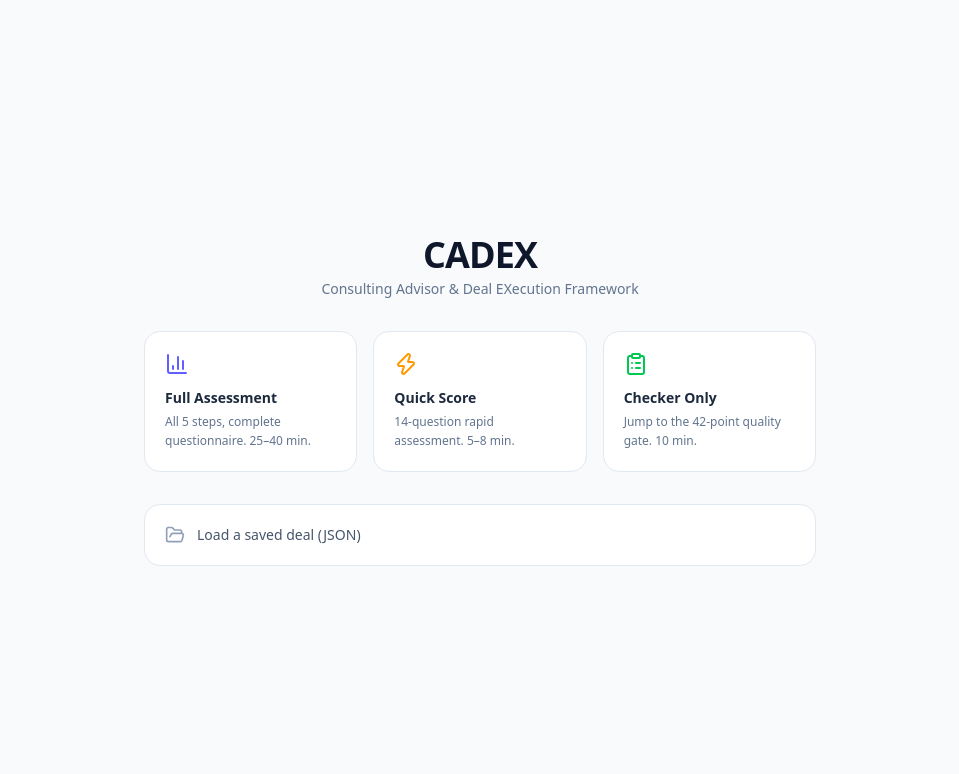
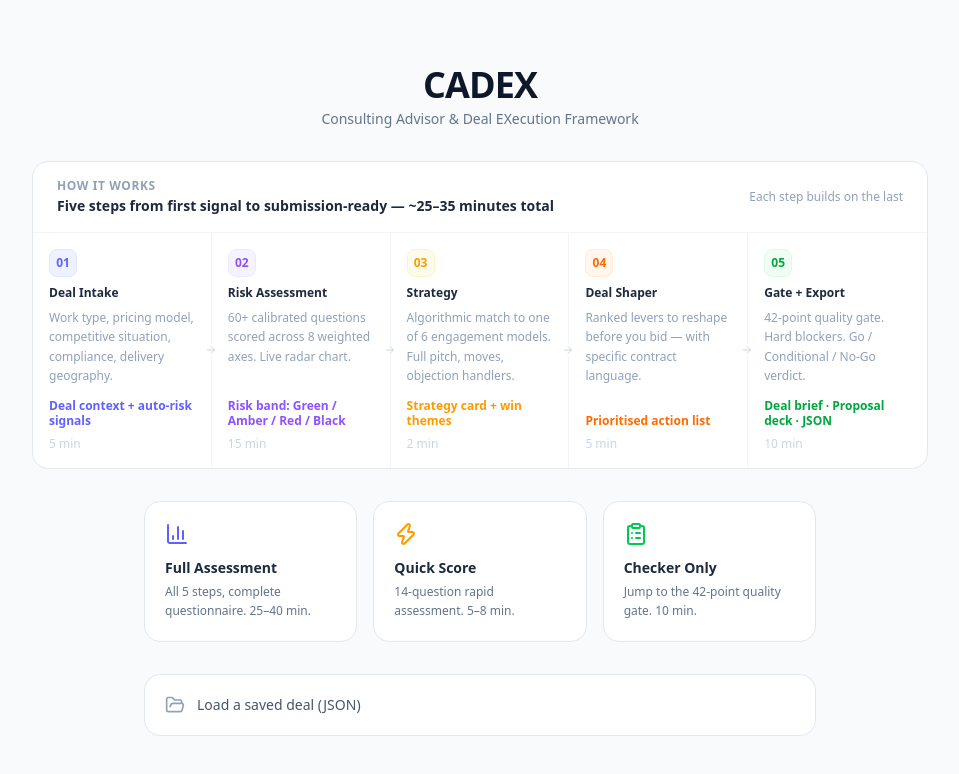
Before and after one commit to gauravs19/cadex, a React (Vite) app in the folder cadex-app/: page / in a window 1280 px wide. Shown: the top 774 px of the page, without its empty margins (160-1119 px from the left). Built offline with nearby package versions, Linux system fonts and the light colour scheme.

Commit message:
Add process flow overview to Home screen before entry mode selection

```diff
--- a/cadex-app/src/pages/Home.tsx
+++ b/cadex-app/src/pages/Home.tsx
@@ -1,6 +1,59 @@
 import { useDealStore } from '../store/dealStore'
-import { Zap, ClipboardList, BarChart3, FolderOpen } from 'lucide-react'
+import { Zap, ClipboardList, BarChart3, FolderOpen, ArrowRight } from 'lucide-react'
 import type { Deal } from '../types'
+
+const PROCESS_STEPS = [
+  {
+    num: '01',
+    title: 'Deal Intake',
+    desc: 'Work type, pricing model, competitive situation, compliance, delivery geography.',
+    output: 'Deal context + auto-risk signals',
+    time: '5 min',
+    color: 'text-indigo-500',
+    bg: 'bg-indigo-50',
+    border: 'border-indigo-100',
+  },
+  {
+    num: '02',
+    title: 'Risk Assessment',
+    desc: '60+ calibrated questions scored across 8 weighted axes. Live radar chart.',
+    output: 'Risk band: Green / Amber / Red / Black',
+    time: '15 min',
+    color: 'text-violet-500',
+    bg: 'bg-violet-50',
+    border: 'border-violet-100',
+  },
+  {
+    num: '03',
+    title: 'Strategy',
+    desc: 'Algorithmic match to one of 6 engagement models. Full pitch, moves, objection handlers.',
+    output: 'Strategy card + win themes',
+    time: '2 min',
+    color: 'text-amber-500',
+    bg: 'bg-amber-50',
+    border: 'border-amber-100',
+  },
+  {
+    num: '04',
+    title: 'Deal Shaper',
+    desc: 'Ranked levers to reshape before you bid — with specific contract language.',
+    output: 'Prioritised action list',
+    time: '5 min',
+    color: 'text-orange-500',
+    bg: 'bg-orange-50',
+    border: 'border-orange-100',
+  },
+  {
+    num: '05',
+    title: 'Gate + Export',
+    desc: '42-point quality gate. Hard blockers. Go / Conditional / No-Go verdict.',
+    output: 'Deal brief · Proposal deck · JSON',
+    time: '10 min',
+    color: 'text-green-600',
+    bg: 'bg-green-50',
+    border: 'border-green-100',
+  },
+]
 
 export default function Home() {
   const { deals, createDeal, importDeal } = useDealStore()
@@ -11,14 +64,42 @@ export default function Home() {
 
   return (
     <div className="min-h-screen bg-slate-50 flex flex-col items-center justify-center p-8">
-      <div className="w-full max-w-2xl space-y-8">
+      <div className="w-full max-w-4xl space-y-8">
         {/* Header */}
         <div className="text-center">
           <div className="text-4xl font-black text-slate-900 tracking-tight">CADEX</div>
-          <div className="text-slate-500 mt-1 text-sm">Consulting Advisor & Deal EXecution Framework</div>
+          <div className="text-slate-500 mt-1 text-sm">Consulting Advisor &amp; Deal EXecution Framework</div>
         </div>
 
-        {/* Start options */}
+        {/* Process overview */}
+        <div className="bg-white border border-slate-200 rounded-2xl overflow-hidden">
+          <div className="px-6 py-4 border-b border-slate-100 flex items-center justify-between">
+            <div>
+              <div className="text-xs font-semibold text-slate-400 uppercase tracking-wider mb-0.5">How it works</div>
+              <div className="text-sm font-semibold text-slate-800">Five steps from first signal to submission-ready — ~25–35 minutes total</div>
+            </div>
+            <span className="text-xs text-slate-400 font-medium hidden sm:block">Each step builds on the last</span>
+          </div>
+          <div className="grid grid-cols-5 divide-x divide-slate-100">
+            {PROCESS_STEPS.map((step, i) => (
+              <div key={step.num} className="relative p-4 flex flex-col gap-2 hover:bg-slate-50 transition-colors">
+                <div className={`inline-flex items-center justify-center w-7 h-7 rounded-lg ${step.bg} border ${step.border} self-start`}>
+                  <span className={`text-xs font-black ${step.color}`}>{step.num}</span>
+                </div>
+                <div className="text-xs font-bold text-slate-800 leading-tight">{step.title}</div>
+                <div className="text-xs text-slate-400 leading-relaxed flex-1">{step.desc}</div>
+                <div className={`text-xs font-semibold ${step.color} mt-1 leading-tight`}>{step.output}</div>
+                <div className="text-xs text-slate-300 font-medium">{step.time}</div>
+                {i < PROCESS_STEPS.length - 1 && (
+                  <ArrowRight size={12} className="absolute -right-1.5 top-1/2 -translate-y-1/2 text-slate-300 z-10 bg-white" />
+                )}
+              </div>
+            ))}
+          </div>
+        </div>
+
+        {/* Start options — constrained to 2xl so cards don't stretch too wide */}
+        <div className="max-w-2xl mx-auto w-full space-y-8">
         <div className="grid grid-cols-3 gap-4">
           <button
             onClick={() => createDeal()}
@@ -108,6 +189,7 @@ export default function Home() {
             </ul>
           </div>
         )}
+        </div>{/* /max-w-2xl inner */}
       </div>
     </div>
   )
```
